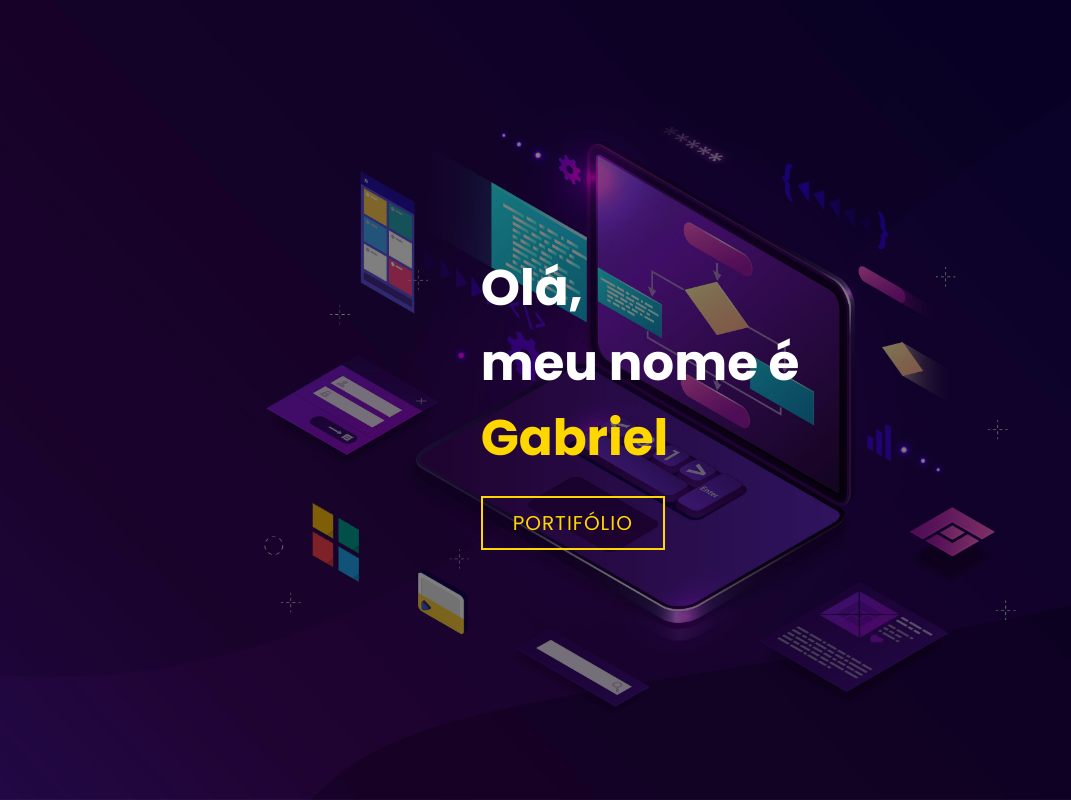
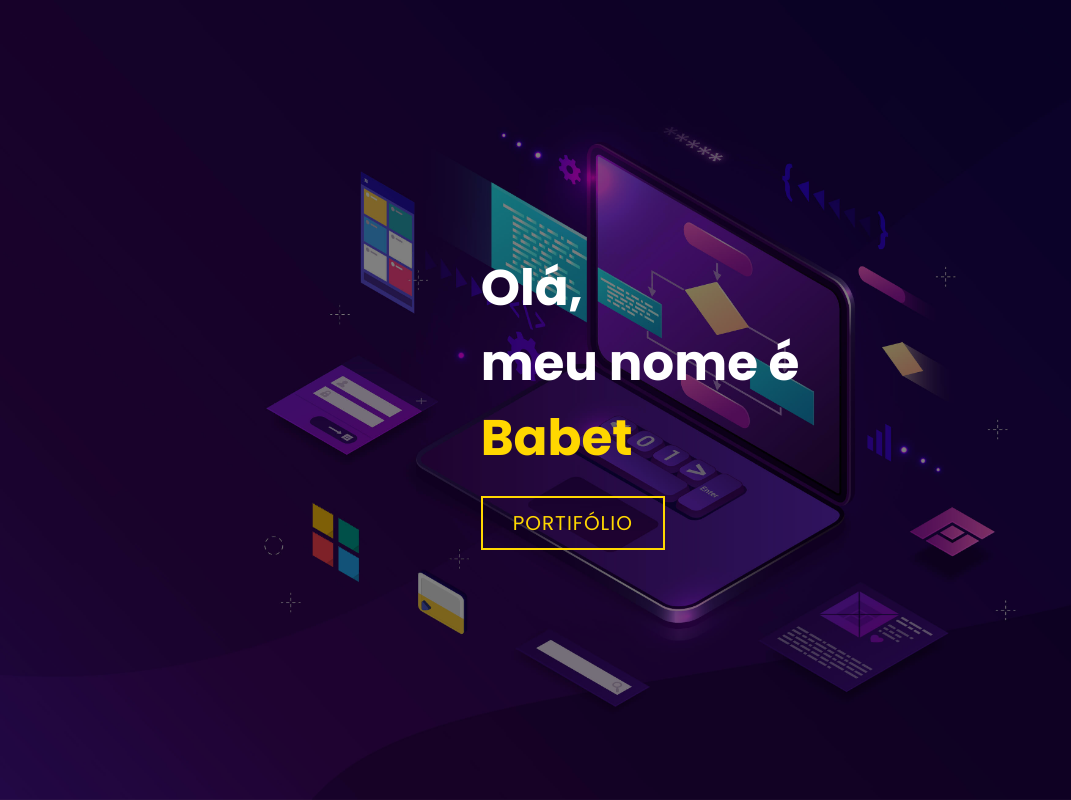
Before and after one commit to jahedgardim/portfolio-1, a plain HTML site: page index.html in a window 1280 px wide. Shown: the top 800 px of the page, without its empty margins (0-1071 px from the left). Drawn offline with Linux system fonts and the light colour scheme.

Commit message:
update title2

```diff
--- a/index.html
+++ b/index.html
@@ -14,7 +14,7 @@
             <div>
                 <h1>Olá,<span></span></h1>
                 <h1>meu nome é<span></span></h1>
-                <h1>Gabriel<span></span></h1>
+                <h1>Babet<span></span></h1>
                 <a href="#portfolio" type="button" class="cta">Portifólio</a>
             </div>
         </div>
```
